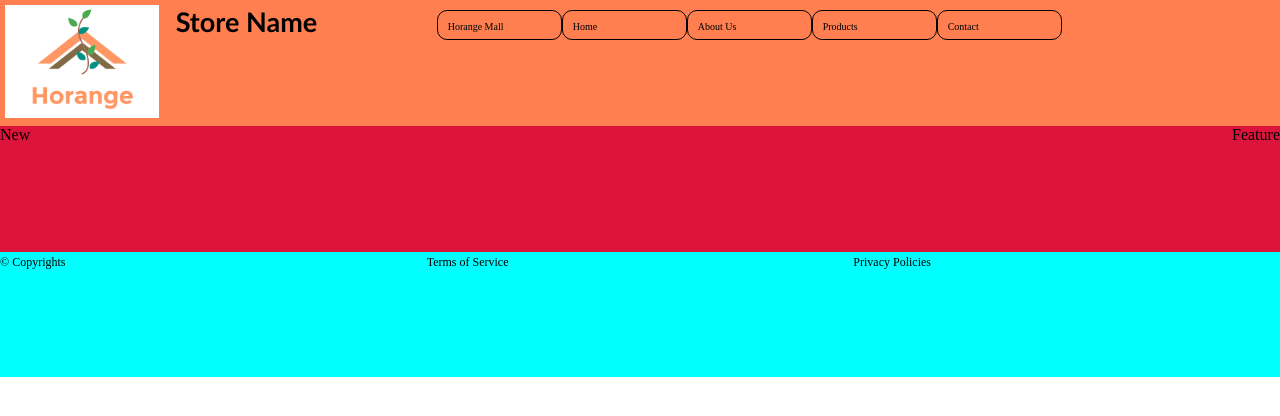
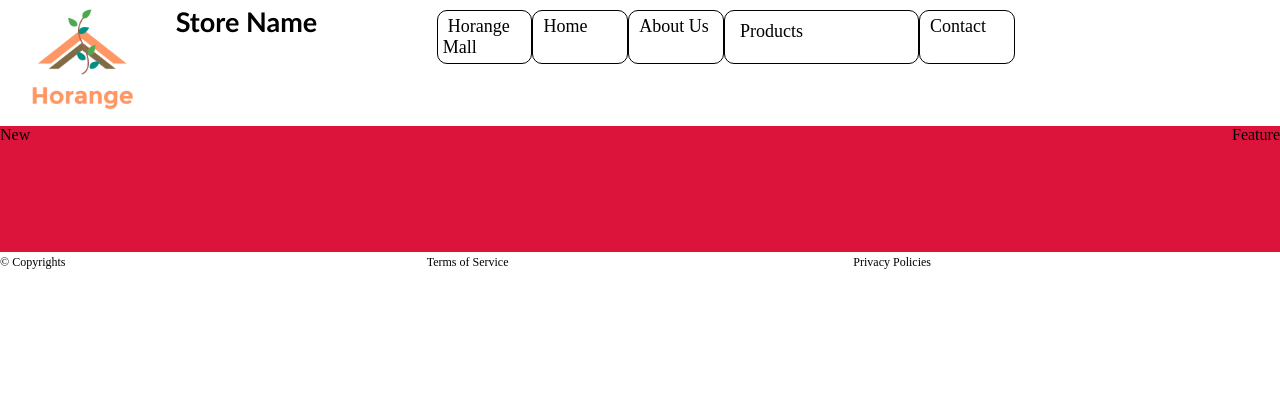
Before and after one commit to vinhvanle/COSC2430-A1, a PHP site: page /store-template.html in a window 1280 px wide. Shown: the top 416 px of the page. Run offline with PHP 8.4, Linux system fonts and the light colour scheme.

Commit message:
store template header fix

```diff
--- a/store-template.html
+++ b/store-template.html
@@ -28,7 +28,13 @@
                         <a href="store-aboutus">About Us</a>
                     </div>
                     <div class="store-product">
-                        <a href="store-product">Products</a>
+                        <div class="store-dropdown">
+                            <a href="" class="store-dropbtn">Products</a>
+                            <div class="store-dropdown-content">
+                                 <a href="storebrowsebyname.html">Browse By Name</a>
+                                 <a href="storebrowsebycategory.html">Browse By Category</a>
+                            </div>
+                        </div>
                     </div>
                     <div class="store-contact">
                         <a href="store-contact">Contact</a>
--- a/style/style-store.css
+++ b/style/style-store.css
@@ -9,7 +9,7 @@ main{
     display: grid;
     grid-template-rows: repeat(3, 1fr);
     grid-template-columns: 1fr;
-    background-color: coral;
+
 }
 
 /* Header style */
@@ -83,6 +83,66 @@ main{
     border-radius: 10px;
 
 }
+
+.store-product{
+    display: grid;
+    grid-template-columns: repeat(6, 1fr);
+    grid-template-rows: fr;
+    grid-gap: 20px;
+  }
+
+.store-dropdown{
+    float: left;
+  }
+
+  .store-dropdown-content{
+    display: none;
+    position: absolute;
+    background-color: #f9f9f9;
+    min-width: 160px;
+    box-shadow: 0px 8px 16px 0px rgba(0,0,0,0.2);
+    z-index: 1;
+  }
+
+  .store-dropdown-content a{
+    float: none;
+    padding: 12px 16px;
+    text-decoration: none;
+    display: block;
+    text-align: center;
+  }
+
+  .store-dropdown-content a:hover{
+    background-color: #ddd;
+  }
+
+  .store-dropdown:hover .store-dropdown-content{
+    display: block;
+  }
+
+  .store-dropdown{
+    text-align: center;
+    padding: 5px;
+    border-radius: 10px;
+    justify-content: center;
+    align-items: center;
+    text-align: center;
+
+  }
+
+
+
+  .store-dropdown a{
+    text-decoration: none;
+    color:white;
+    font-size: 18px;
+  }
+
+  .store-dropdown a:hover{
+    color: red;
+    cursor: pointer;
+  }
+
 .store-contact{
     grid-area: storecontact;
     padding: 5px;
@@ -94,7 +154,7 @@ main{
 
 .mall-home a, .store-home a, .store-aboutus a, .store-product a, .store-contact a{
     text-decoration: none;
-    font-size: 10px;
+    font-size: 18px;
     color: black;
     padding: 5px;
 
@@ -132,7 +192,7 @@ main{
     grid-template-rows: 1fr;
     grid-template-areas:
     "copyright tos privacy" ;
-    background-color: cyan;
+
 
 }
 .store-copyright{
```
